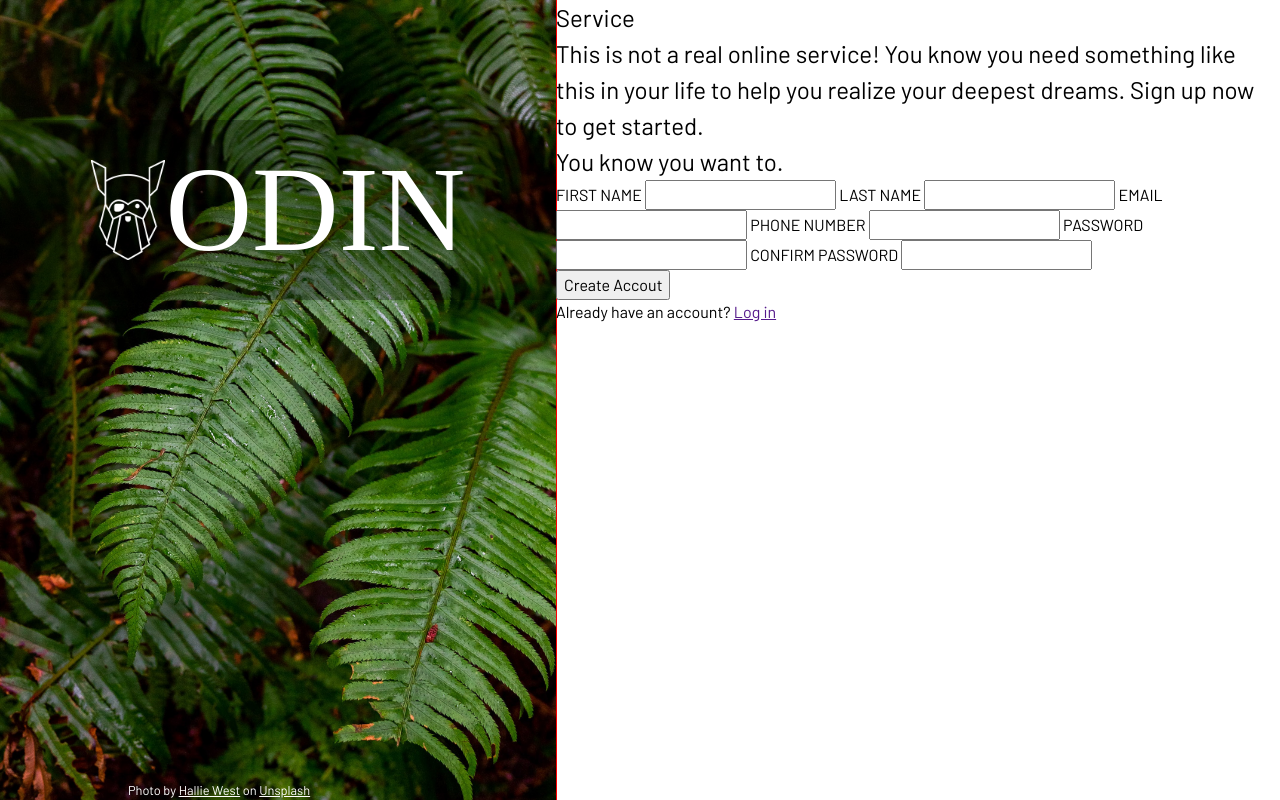
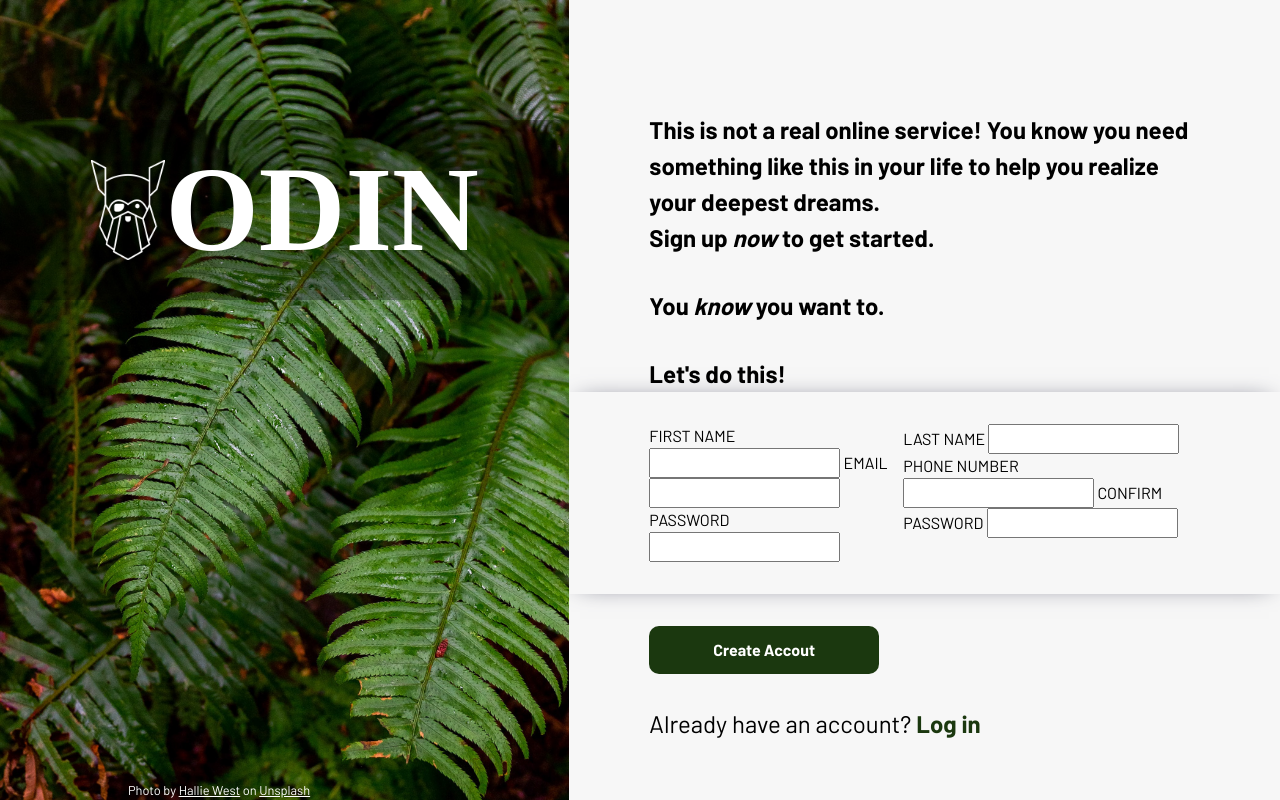
Before and after one commit to kainpets/odin-signup-form, a plain HTML site: page index.html in a window 1280 px wide. Drawn offline with Linux system fonts and the light colour scheme; a web font is replaced by a local one.

Commit message:
Style the left side of the site
TODO: style the form, make the typography more interesting. Did the typography, paddings, margins, button and log-in section. Added interesting box-shadow animation

```diff
--- a/index.html
+++ b/index.html
@@ -23,29 +23,33 @@
     <p class="attribution">Photo by <a href="">Hallie West</a> on <a href="">Unsplash</a></p>
   </section>
   <section class="sign-up">
-      <h1>Service</h1>
     <h2>
       This is not a real online service! You know you need something like this
-        in your life to help you realize your deepest dreams. Sign up now to get
+      in your life to help you realize your deepest dreams.<br> Sign up <span class="italic">now</span> to get
       started.
     </h2>
-      <h2>You know you want to.</h2>
-      <form class="uppercase" action="">
+    <h2>You <span class="italic">know</span> you want to.</h2>
+    <h2>Let's do this!</h2>
+    <form class="form" action="">
+      <div class="left-form uppercase">
         <label for="first-name">FIRST NAME</label>
         <input type="text" id="first-name" name="first-name" />
+        <label for="e-mail">EMAIL</label>
+        <input type="email" id="e-mail" name="e-mail" />
+        <label for="password">PASSWORD</label>
+        <input type="password" id="password" name="password" />
+      </div>
+      <div class="right-form uppercase">
         <label for="last-name">LAST name</label>
         <input type="text" id="last-name" name="last-name" />
-        <label for="e-mail">EMAIL</label>
-        <input type="email" id="e-mail" name="e-mail" />
         <label for="phone-number">PHONE NUMBER</label>
         <input type="tel" id="phone-number" name="phone-number" />
-        <label for="password">PASSWORD</label>
-        <input type="password" id="password" name="password" />
         <label for="confirm-password">CONFIRM PASSWORD</label>
         <input type="password" id="confirm-password" name="confirm-password" />
+      </div class="right-form">
     </form>
-      <button>Create Accout</button>
-      <p>Already have an account? <a href="">Log in</a></p>
+    <button class="btn">Create Accout</button>
+    <p class="log-in">Already have an account? <a href="">Log in</a></p>
   </section>
 </body>
 </html>
--- a/style.css
+++ b/style.css
@@ -12,6 +12,7 @@
   --clr-dark: 230 35% 7%;
   --clr-light: 231 77% 90%;
   --clr-white: 0 0% 100%;
+  --clr-darkgreen: 103, 58%, 14%;
 
   /* font sizes */
   --fs-900: clamp(3rem, 5vw + 1rem, 6.375rem);
@@ -32,6 +33,7 @@
 /* --------------------------- */
 
 .uppercase {text-transform: uppercase;}
+.italic {font-style: italic;}
 
 /* --------------------------- */
 /* Reset                       */
@@ -52,9 +54,6 @@ body, h1, h2, h3, h4, h5, p, figure, picture {
   margin: 0;
 }
 
-h1, h2, h3, h4, h5, h6, p {
-  font-weight: 400;
-}
 
 /* set up the body */
 body {
@@ -93,6 +92,7 @@ input, button, textarea, select {
 /* --------------------------- */
 
 body {
+  background-color: rgba(238, 238, 238, 0.45);
   display: flex;
   overflow: hidden;
 }
@@ -101,7 +101,6 @@ body {
   background-color: darkgreen;
   background-image: url(/img/halie-west-25xggax4bSA-unsplash.jpg);
   background-size: cover;
-  outline: 1px solid red;
   display: flex;
   flex-direction: column;
   justify-content: space-between;
@@ -134,3 +133,54 @@ body {
 .attribution > a {
   color: hsl(var(--clr-white));
 }
+
+.sign-up {
+  margin-left: 5rem;
+  margin-top: 10vh;
+  margin-right: 5rem;
+}
+
+.sign-up > h2 {
+  font-weight: bold;
+}
+
+.sign-up > *:not(button) {
+  padding-top: 2rem;
+}
+
+.form {
+  margin: 0 -5rem;
+  padding: 2rem 5rem;
+  box-shadow: 0px 0px 24px -11px rgba(66, 68, 90, 1);
+  display: flex;
+}
+
+.form > h2 {
+  font-weight: bold;
+}
+
+.btn {
+  margin-top: 2rem;
+  padding: 0.75rem 4rem;
+  background-color: hsl(var(--clr-darkgreen));
+  color: hsl(var(--clr-white));
+  border: none;
+  border-radius: 10px;
+  font-weight: bold;
+  cursor: pointer;
+  transition: box-shadow 200ms ease-in-out;
+}
+
+.btn:hover {
+  box-shadow: 11px 11px 19px 0px rgba(66, 68, 90, 1);
+}
+
+.log-in {
+  font-size: 1.5rem;;
+}
+
+.log-in > a {
+  color: hsl(var(--clr-darkgreen));
+  font-weight: bold;
+  text-decoration: none;
+}
```
Lines whose indentation alone changed are shown as unchanged.
